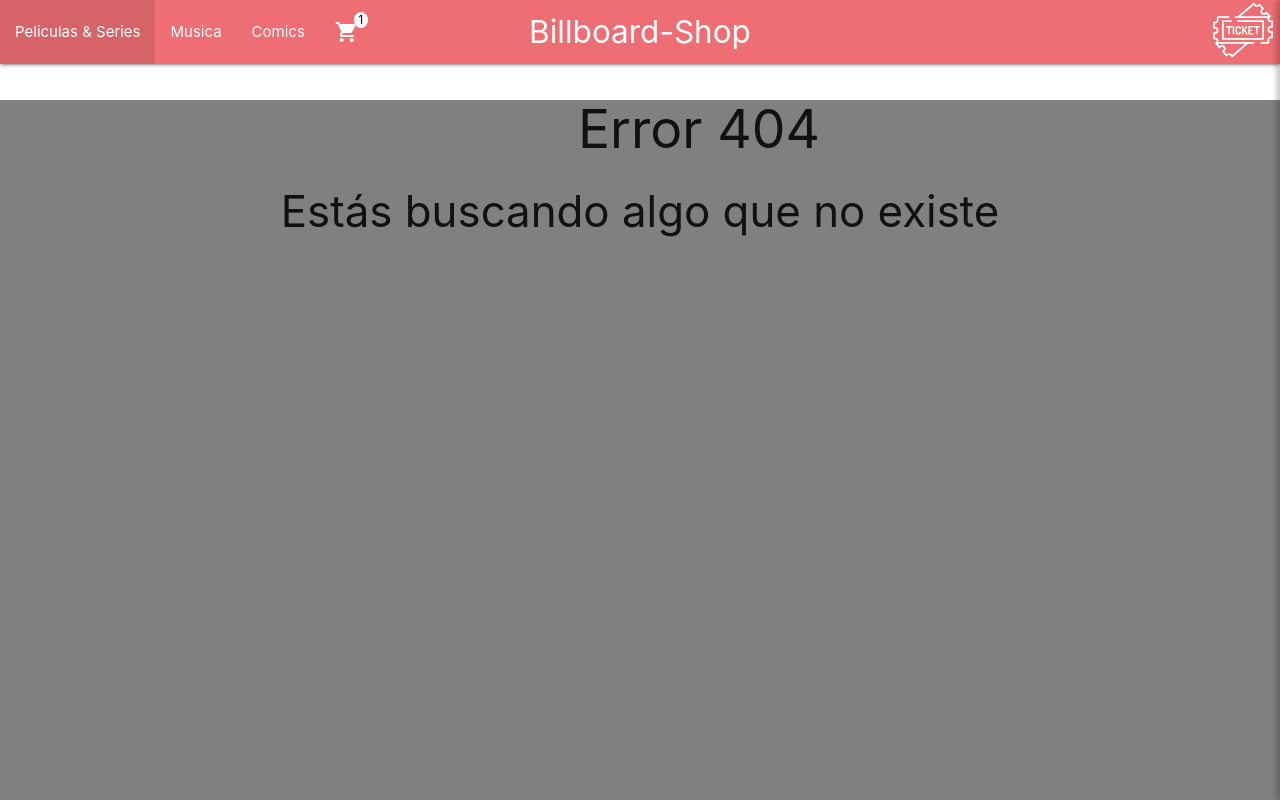
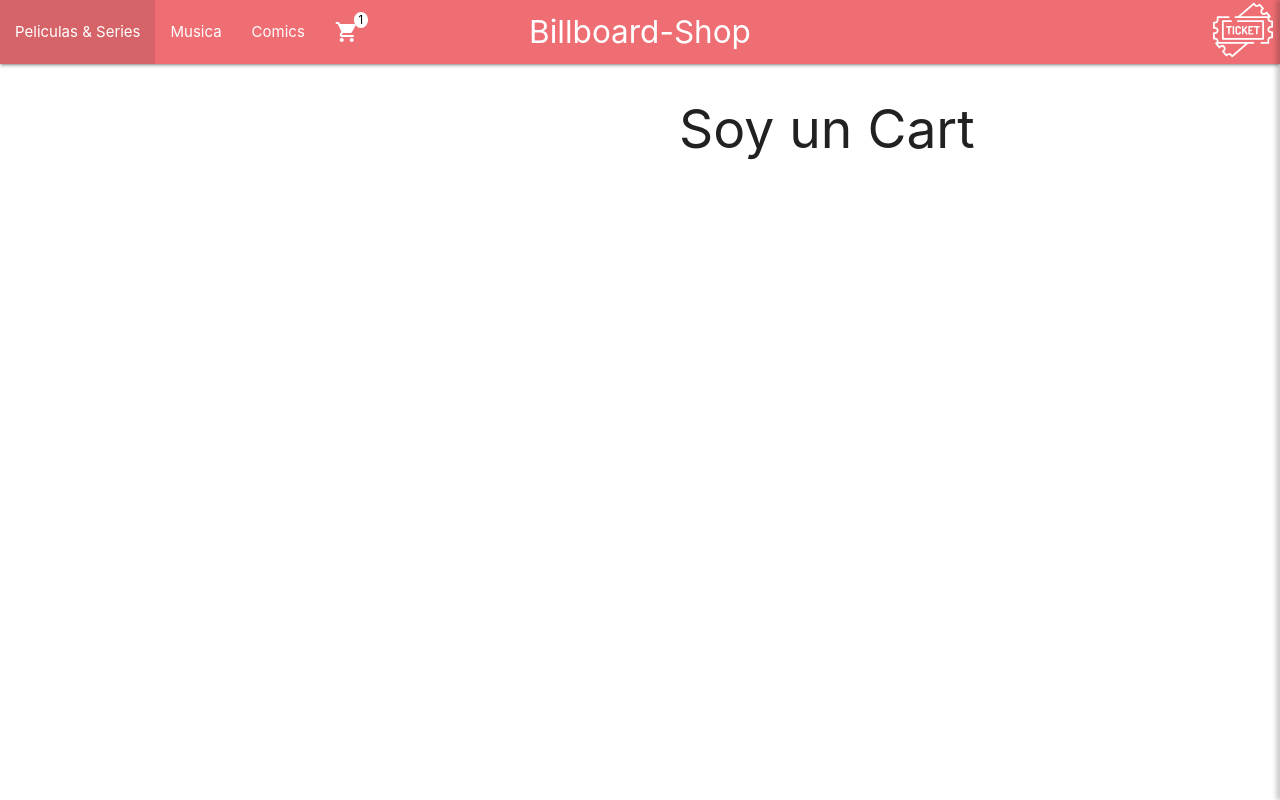
Before and after one commit to Merrick82/billboard-ecommerce, a React (Create React App) app: page /cart in a window 1280 px wide. Shown: the top 800 px of the page. Built offline with nearby package versions, Linux system fonts and the light colour scheme.

Commit message:
Add useHistory hook to redirect to Cart page

```diff
--- a/src/App.js
+++ b/src/App.js
@@ -5,6 +5,7 @@ import Home from './components/home/home';
 import Footer from './components/footer/footer';
 import Error404 from './components/error404/index';
 import { BrowserRouter, Switch, Route } from 'react-router-dom';
+import Cart from './components/cart/cart';
 import './App.css';
 
 function App() {
@@ -28,6 +29,9 @@ function App() {
           <Route exact path="/detail/:id">
             <ItemDetailContainer />
           </Route>
+          <Route exact path="/cart" component={Cart}>
+            <Cart />
+          </Route>
           <Route path="*">
             <Error404 />
           </Route>
--- /dev/null
+++ b/src/components/cart/cart.css
@@ -0,0 +1,3 @@
+.customMargin {
+    min-height: 100vh;
+}
--- /dev/null
+++ b/src/components/cart/cart.jsx
@@ -0,0 +1,11 @@
+import './cart.css';
+
+function Cart() {
+    return (
+        <div className="customMargin">
+            <h2>Soy un Cart</h2>
+        </div>
+    )
+}
+
+export default Cart;
--- a/src/components/itemDetail/itemDetail.jsx
+++ b/src/components/itemDetail/itemDetail.jsx
@@ -1,8 +1,12 @@
 import 'materialize-css/dist/css/materialize.min.css';
 import './itemDetail.css';
 import ItemCount from '../itemCount/itemCount';
+import { useHistory } from 'react-router-dom';
 
 function ItemDetail({movie}) {
+    const history = useHistory();
+    const handleClick = () => history.push('/cart');
+
     return (
         <div className="container">
             <div className="movieTitle">
@@ -20,7 +24,7 @@ function ItemDetail({movie}) {
             <div className="card-content space">
                 <h4><strong>Precio: </strong>$ {movie.price}</h4>
                 <ItemCount maxItems={movie.stock} />
-                <button className="addWidget">Agregar al carrito</button>
+                <button className="addWidget" onClick={handleClick}>Agregar al carrito</button>
             </div>
         </div>
     );
```
